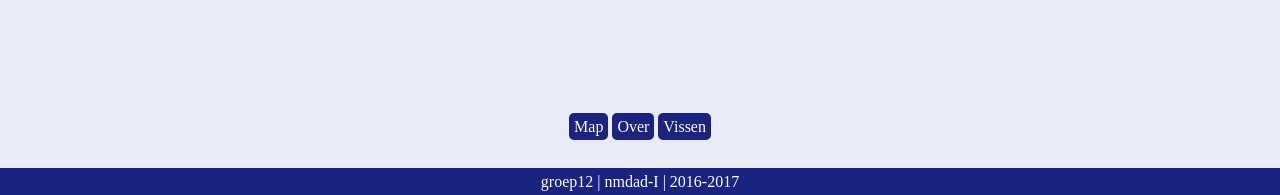
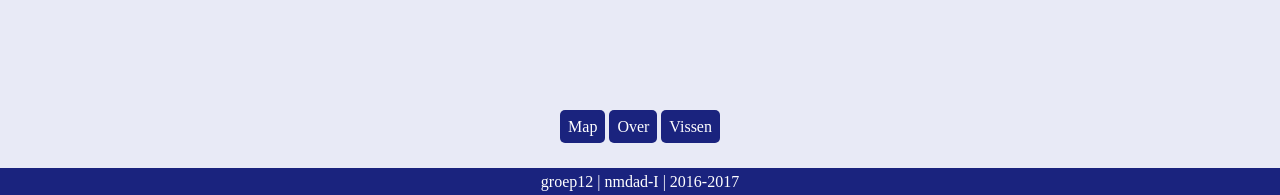
Before and after one commit to svennote/WeFish.github.io, a Jekyll site: the page built from start.html, in a window 1280 px wide. Shown: the part 702-897 px from the top of the page. Built offline with Jekyll 4.4.1, drawn with Linux system fonts in a browser that asks for light colours.

Commit message:
aangepast

```diff
--- a/css/login.scss
+++ b/css/login.scss
@@ -143,7 +143,7 @@ color:black;
 
 border-radius:5px;
 background-color: $ahsd;
-padding:5px;
+padding:8px;
 text-decoration: none;
 text-align: center;
 color:white;
```
